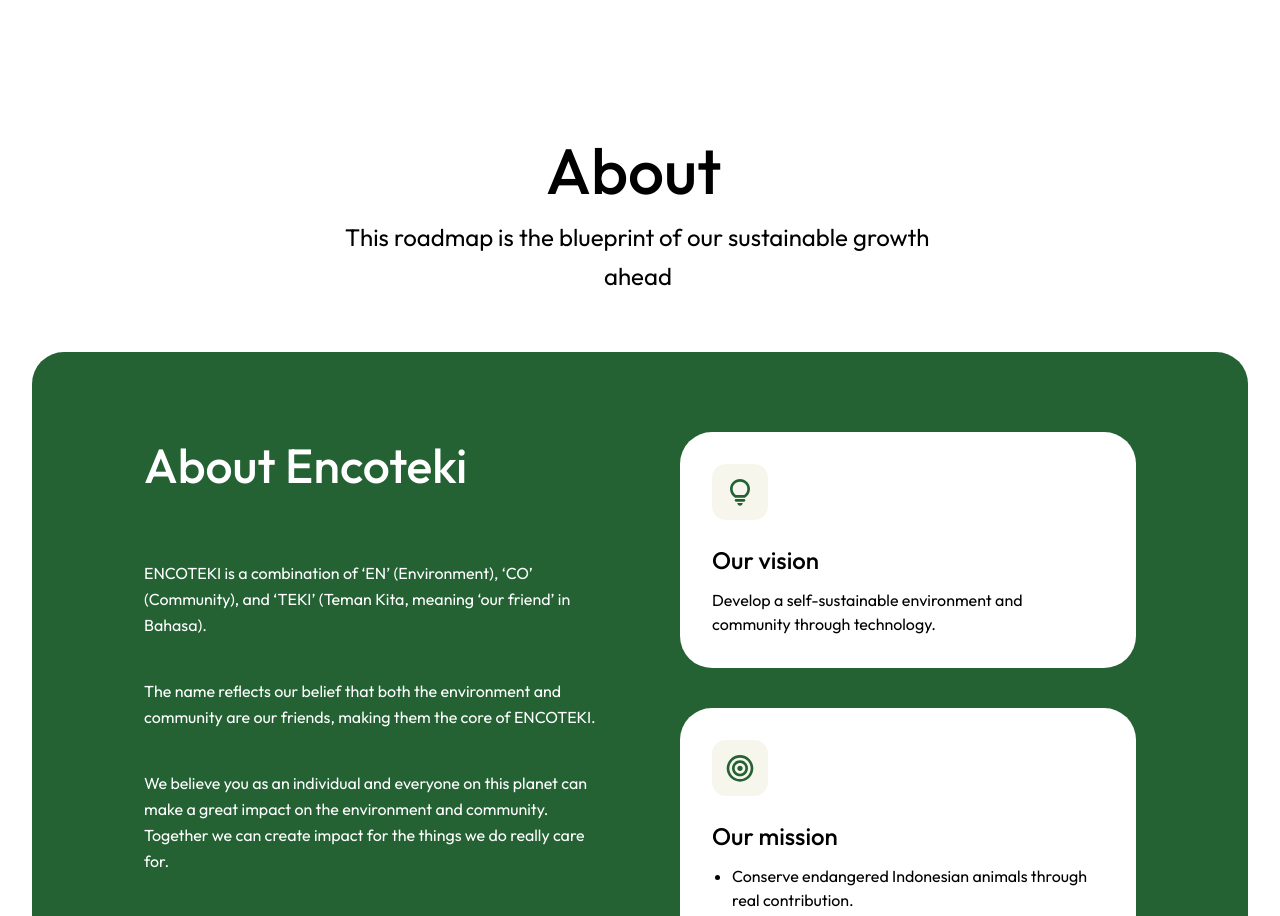
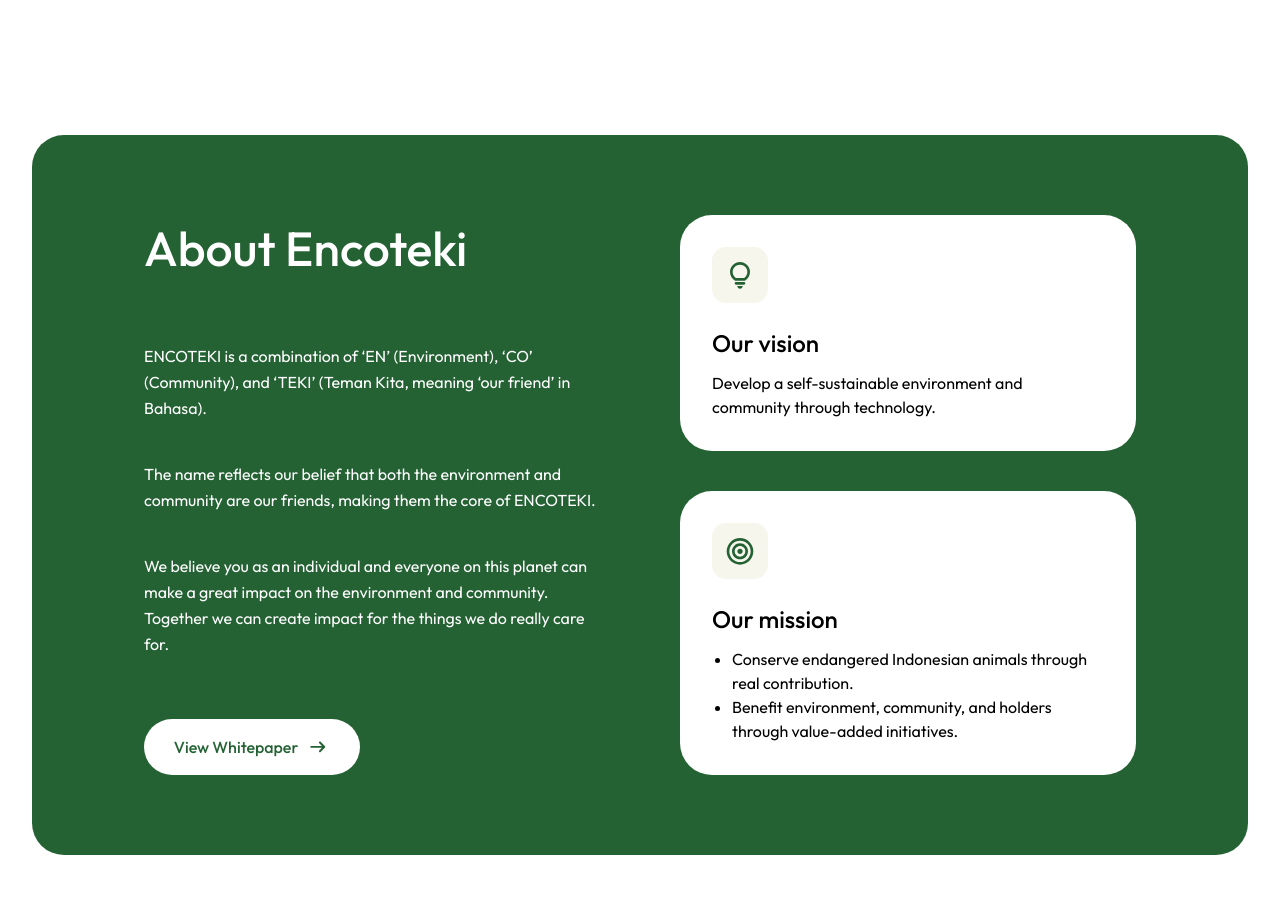
Before and after one commit to encoteki/fe-v2, a Next.js app: page / in a window 1280 px wide. Shown: the part 3280-4196 px from the top of the page. Built offline with nearby package versions, Linux system fonts and the light colour scheme.

Commit message:
fix(home/about): remove home heading for about section

```diff
--- a/src/features/home/components/About.tsx
+++ b/src/features/home/components/About.tsx
@@ -1,6 +1,5 @@
 'use client'
 
-import HomeHeading from '../ui/HomeHeading'
 import Image, { StaticImageData } from 'next/image'
 import iconLightBulb from '@/features/home/assets/icons/icon.lightbulb.svg'
 import iconTarget from '@/features/home/assets/icons/icon.target.svg'
@@ -54,13 +53,6 @@ const stepDelay = (index: number, base = 0, step = 80) => base + index * step
 export default function About() {
   return (
     <section id="about" className="home-container">
-      <Reveal variant="fade" duration={500}>
-        <HomeHeading
-          title="About"
-          desc="This roadmap is the blueprint of our sustainable growth ahead"
-        />
-      </Reveal>
-
       <div className="max-w-full">
         <div className="rounded-2xl bg-primary-green px-4 py-6 tablet:rounded-[32px] tablet:p-16 desktop:px-28 desktop:py-20">
           <div className="flex flex-col desktop:flex-row desktop:gap-x-20">
```
